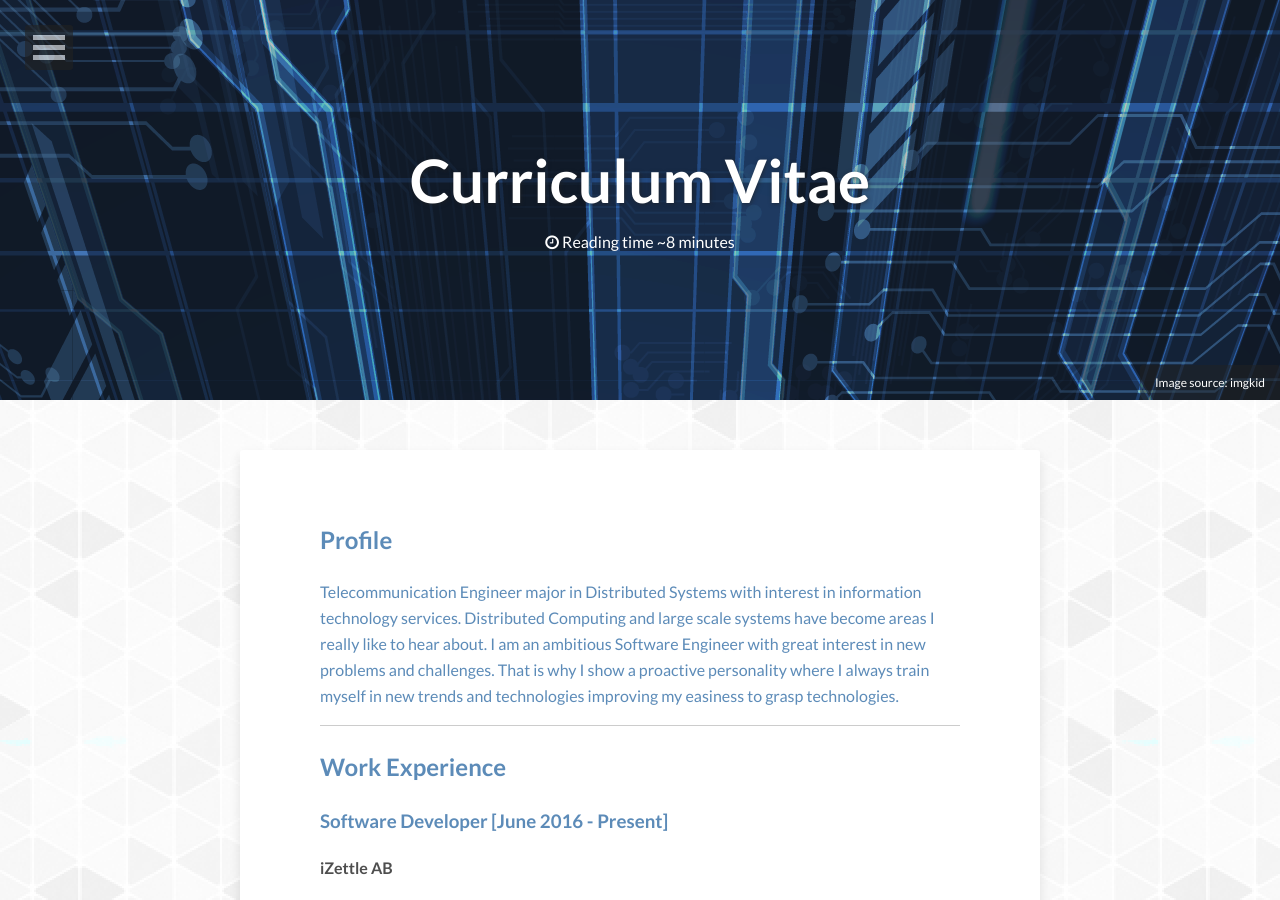
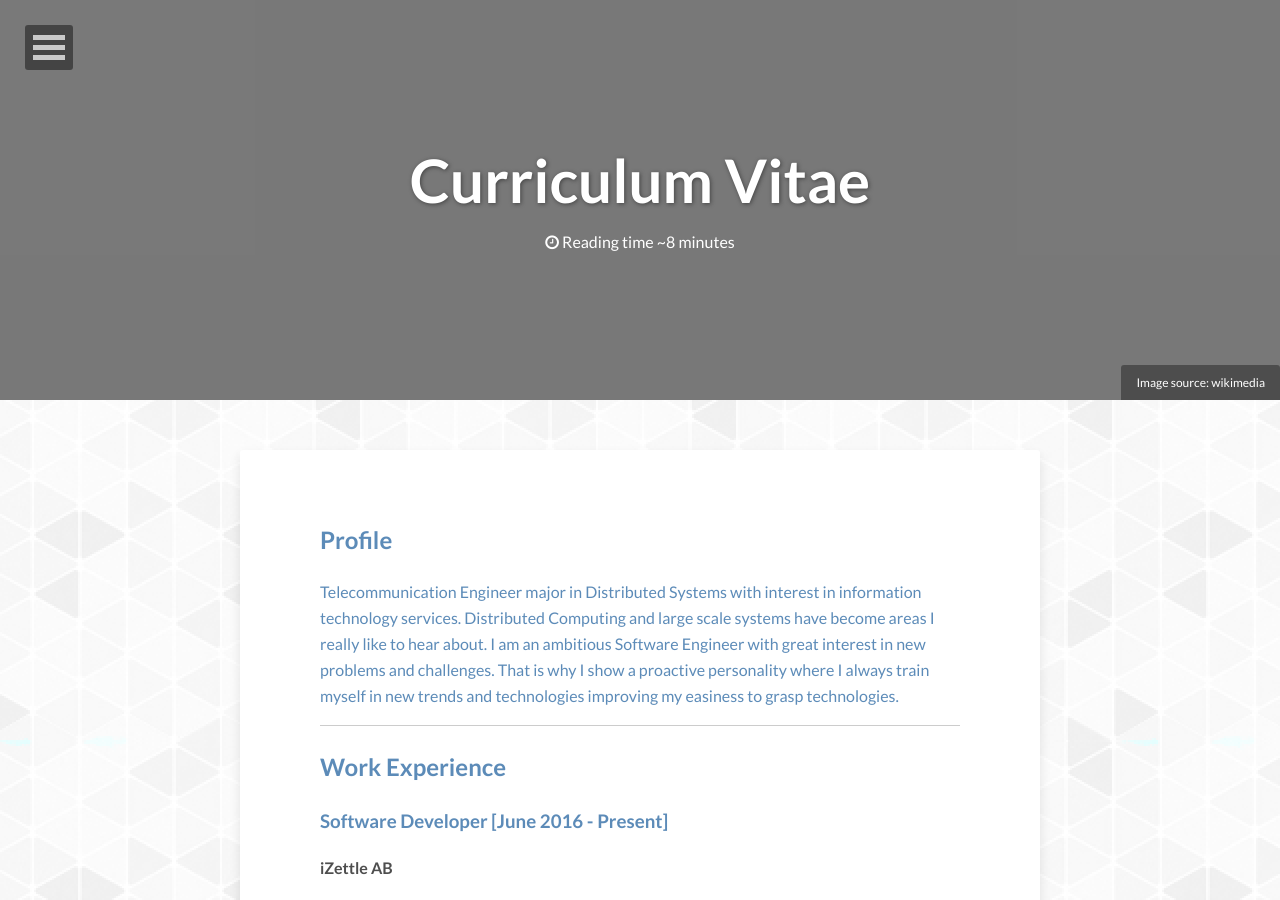
Before and after one commit to alorlea/alorlea.github.io, a Jekyll site: the page built from curriculum-vitae/index.md, in a window 1280 px wide and 900 px high. Built offline with Jekyll 4.4.1, drawn with Linux system fonts in a browser that asks for light colours; nearby versions of some CDN libraries.

Commit message:
fixing minor details on site

```diff
--- a/curriculum-vitae/index.md
+++ b/curriculum-vitae/index.md
@@ -3,9 +3,9 @@ layout: page
 title: Curriculum Vitae
 description: "My professional portfolio"
 image:
-  feature: 2-point_half.png
-  credit: imgkid
-  creditlink: http://imgkid.com/blue-tech-background.shtml
+  feature: Computing-Facility.jpg
+  credit: wikimedia
+  creditlink: https://upload.wikimedia.org/wikipedia/commons/e/e5/Nanoscience_High-Performance_Computing_Facility.jpg
 share: true
 comments: false
 ---
--- a/index.html
+++ b/index.html
@@ -6,8 +6,8 @@ tags: [Jekyll, theme, themes, responsive, blog, modern]
 comments: false
 image:
   feature: blue_tech.jpg
-  credit: imgkid
-  creditlink: http://imgkid.com/blue-tech-background.shtml
+  credit: The Vector Art
+  creditlink: https://www.vexels.com/vectors/preview/71610/blue-tech-3d-squares-background
 ---
 
 {% for post in paginator.posts %}
```
Also changed, not shown: 3 other files.
